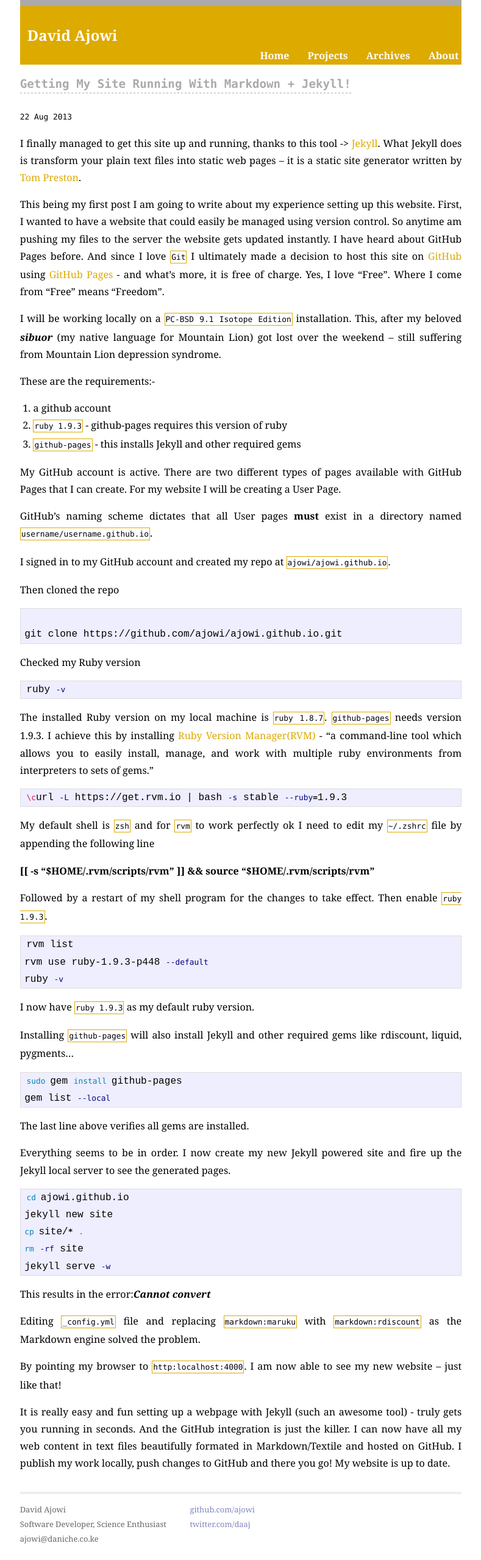
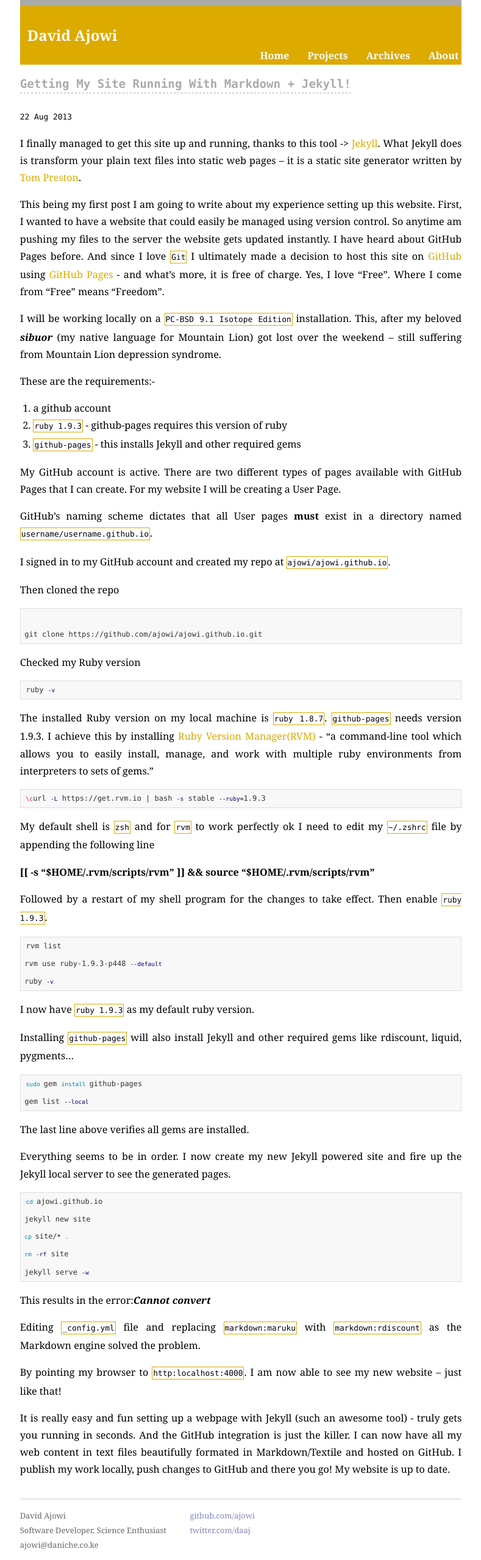
Before and after one commit to ajowi/ajowi.github.io, a Jekyll site: the page built from index.html, in a window 1280 px wide. Shown: the whole page at 61% size, without its empty margins (245-1034 px from the left). Built offline with Jekyll 4.4.1, drawn with Linux system fonts in a browser that asks for light colours; Markdown is read by kramdown in place of the engine named in the settings.

Commit message:
edited code highlight style

```diff
--- a/css/main.css
+++ b/css/main.css
@@ -152,8 +152,8 @@
 
 /* standard */
 .post pre {
+  background-color: #f8f8f8;
   border: 1px solid #ddd;
-  background-color: #eef;
   padding: 0 .4em;
 }
 
@@ -162,8 +162,11 @@
 }
 
 .post code {
+  background-color: transparent;
   border: 1px solid #ddd;
-  background-color: #eef;
+  font-family: Consolas, "Liberation Mono", Courier, monospace;
+  font-size: 12px;
+  color:#333;
   padding: 0 .2em;
 }
 
@@ -187,7 +190,7 @@
 	width:100%;
 	color:#aaa;
 	font-family: Monaco, "Courier New", monospace;
-	font-size:80%;
+	font-size:24px;
 }
 .ptitle a{
     color:#aaa;
```
